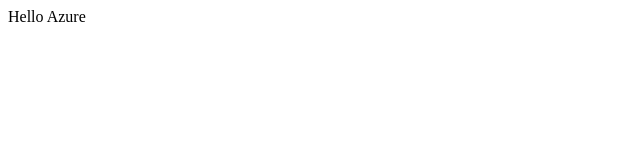
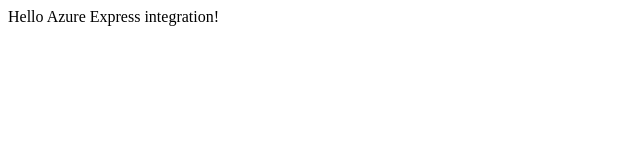
Before and after one commit to DevelopIntelligenceBoulder/node-azure, a website: page index.html in a window 1280 px wide. Shown: the whole page, without its empty margins (0-640 px from the left). Drawn offline with Linux system fonts and the light colour scheme.

Commit message:
Updating Azure after repo change

```diff
--- a/index.html
+++ b/index.html
@@ -5,6 +5,6 @@
 	<title>Hello World</title>
 </head>
 <body>
-	Hello Azure
+	Hello Azure Express integration!
 </body>
 </html>
```
